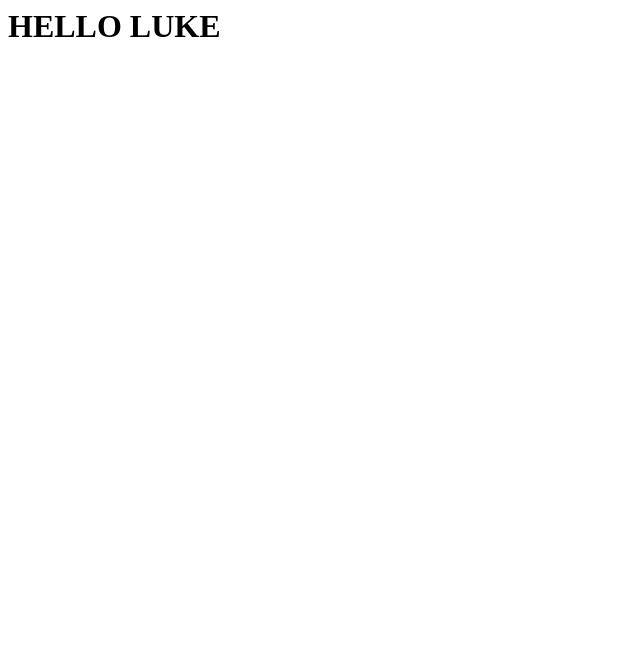
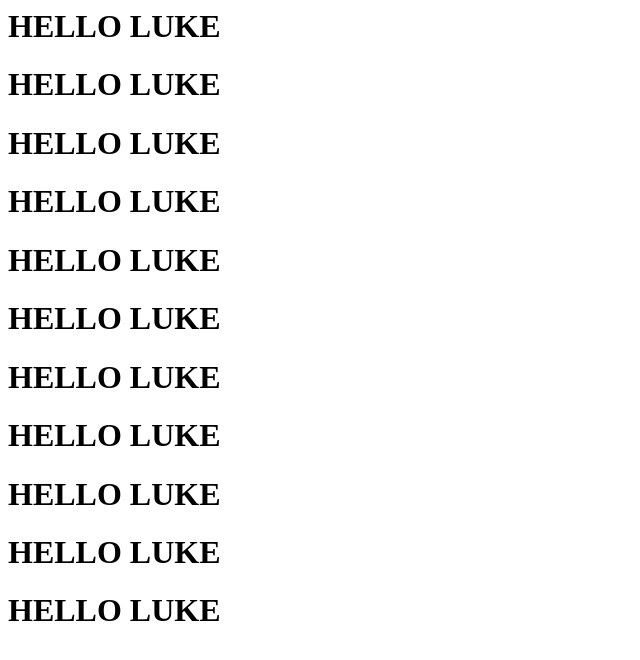
Before and after one commit to nickyrabit/helloluke, a plain HTML site: page index.html in a window 1280 px wide. Shown: the whole page, without its empty margins (0-640 px from the left). Drawn offline with Linux system fonts and the light colour scheme.

Commit message:
imporovgid hello luke

```diff
--- a/index.html
+++ b/index.html
@@ -1,3 +1,13 @@
 <html>
 <h1>HELLO LUKE</h1>
+<h1>HELLO LUKE</h1>
+<h1>HELLO LUKE</h1>
+<h1>HELLO LUKE</h1>
+<h1>HELLO LUKE</h1>
+<h1>HELLO LUKE</h1>
+<h1>HELLO LUKE</h1>
+<h1>HELLO LUKE</h1>
+<h1>HELLO LUKE</h1>
+<h1>HELLO LUKE</h1>
+<h1>HELLO LUKE</h1>
 </html>
```
